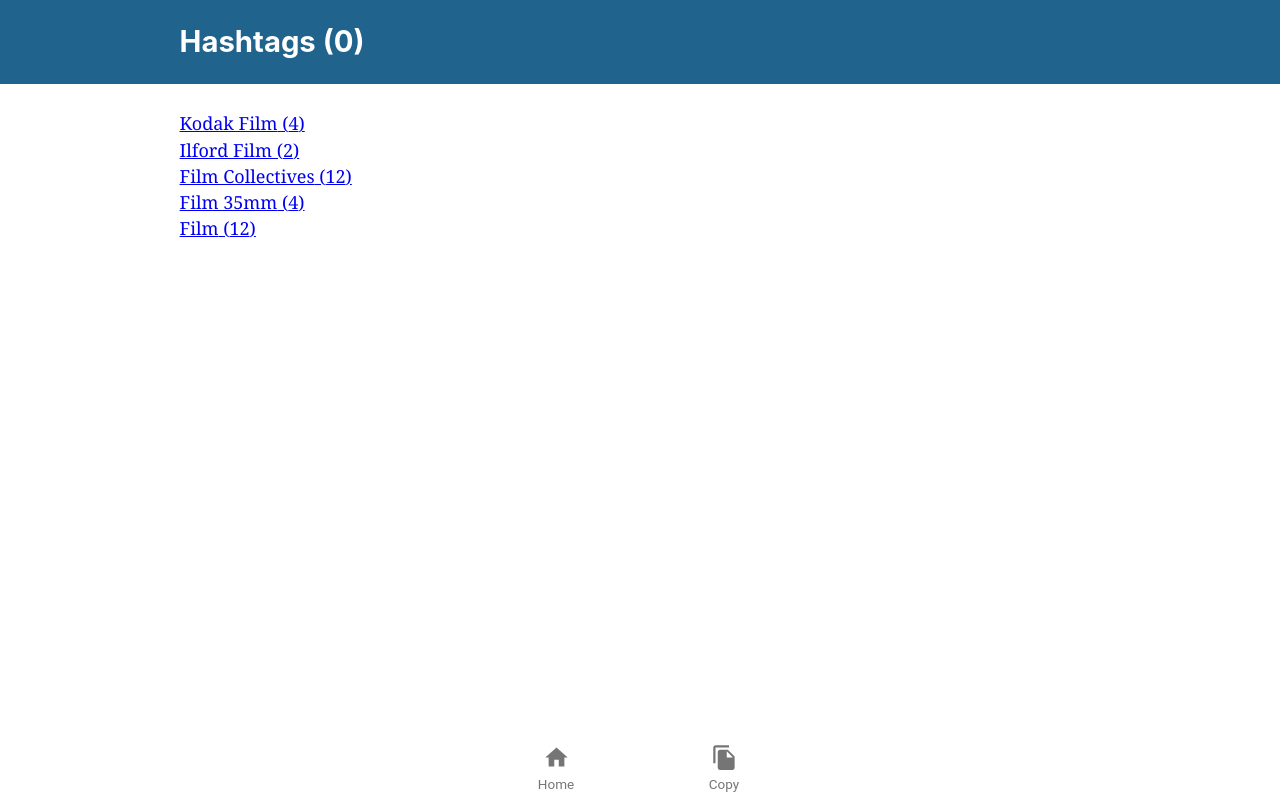
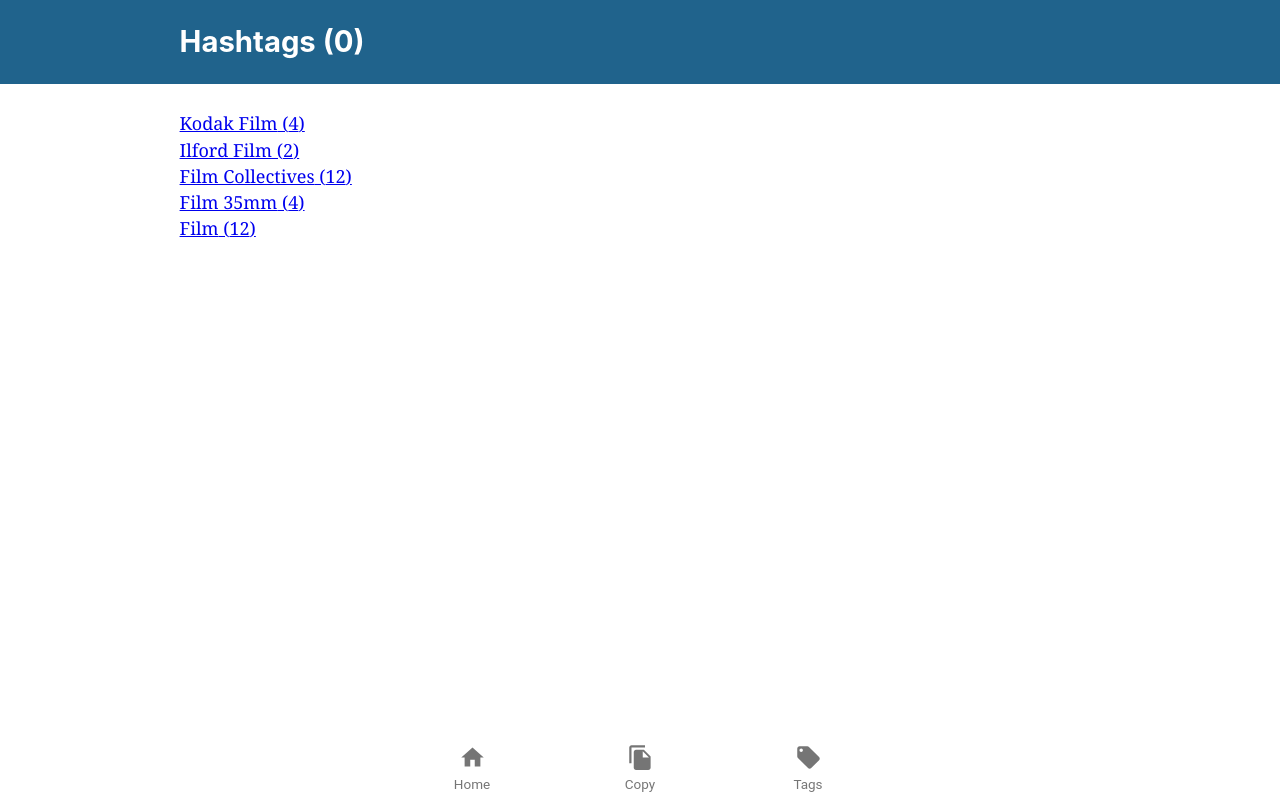
Before and after one commit to jangottweiss/hashtag-collection-static, a Gatsby site: page / in a window 1280 px wide. Built offline with nearby package versions, Linux system fonts and the light colour scheme; Gatsby itself is replaced by a stand-in of ours; some packages are replaced by stand-ins of ours.

Commit message:
bottom drawer

```diff
--- a/src/components/Context/TagProvider.js
+++ b/src/components/Context/TagProvider.js
@@ -7,7 +7,6 @@
 
     const addTag = (tag) => {
         if (tags.includes(tag)) {
-            debugger;
             setTags([...tags.filter(t => t !== tag)]);
             return;
         }
--- a/src/components/layout.js
+++ b/src/components/layout.js
@@ -21,21 +21,33 @@
 import BottomNavigationAction from '@material-ui/core/BottomNavigationAction';
 import HomeIcon from '@material-ui/icons/Home';
 import FileCopyIcon from '@material-ui/icons/FileCopy';
+import LocalOfferIcon from '@material-ui/icons/LocalOffer';
+import Drawer from '@material-ui/core/Drawer';
+import Chip from '@material-ui/core/Chip';
 
 import TagContext from '../components/Context/TagContext'
 
-const useStyles = makeStyles({
+const useStyles = makeStyles((theme) => ({
   root: {
     width: '100%',
     position: 'fixed',
     bottom: 0,
     left: 0,
   },
-});
+  chips: {
+    display: 'flex',
+    justifyContent: 'center',
+    flexWrap: 'wrap',
+    '& > *': {
+      margin: theme.spacing(0.5),
+    },
+  },
+}));
 
 const Layout = ({ children }) => {
   const classes = useStyles();
   const [value, setValue] = useState([])
+  const [drawer, setDrawer] = useState(false)
   const data = useStaticQuery(graphql`
     query SiteTitleQuery {
       site {
@@ -64,17 +76,32 @@
                 <BottomNavigation
                   value={value}
                   onChange={(event, newValue) => {
+                    setValue(newValue);
+                    if (newValue === 'tags') {
+                      setDrawer(true);
+                      return;
+                    }
                     console.log(newValue);
                     navigate(newValue);
-                    setValue(newValue);
+
                   }}
                   showLabels
                   className={classes.root}
                 >
                   <BottomNavigationAction value="/" label="Home" icon={<HomeIcon />} />
                   <BottomNavigationAction value="copy" label="Copy" icon={<FileCopyIcon />} />
+                  <BottomNavigationAction value="tags" label="Tags" icon={<LocalOfferIcon />} />
+
                 </BottomNavigation>
+
               </StickyFooter>
+              <Drawer anchor='bottom' open={drawer} onClose={() => setDrawer(false)}>
+                <div className={classes.chips}>
+                  {tags.tags.map(tag => (
+                    <Chip key={tag} label={`#${tag}`} color='primary' onClick={() => tags.addTag(tag)} />
+                  ))}
+                </div>
+              </Drawer>
             </footer>
           </div>
         </>
```
